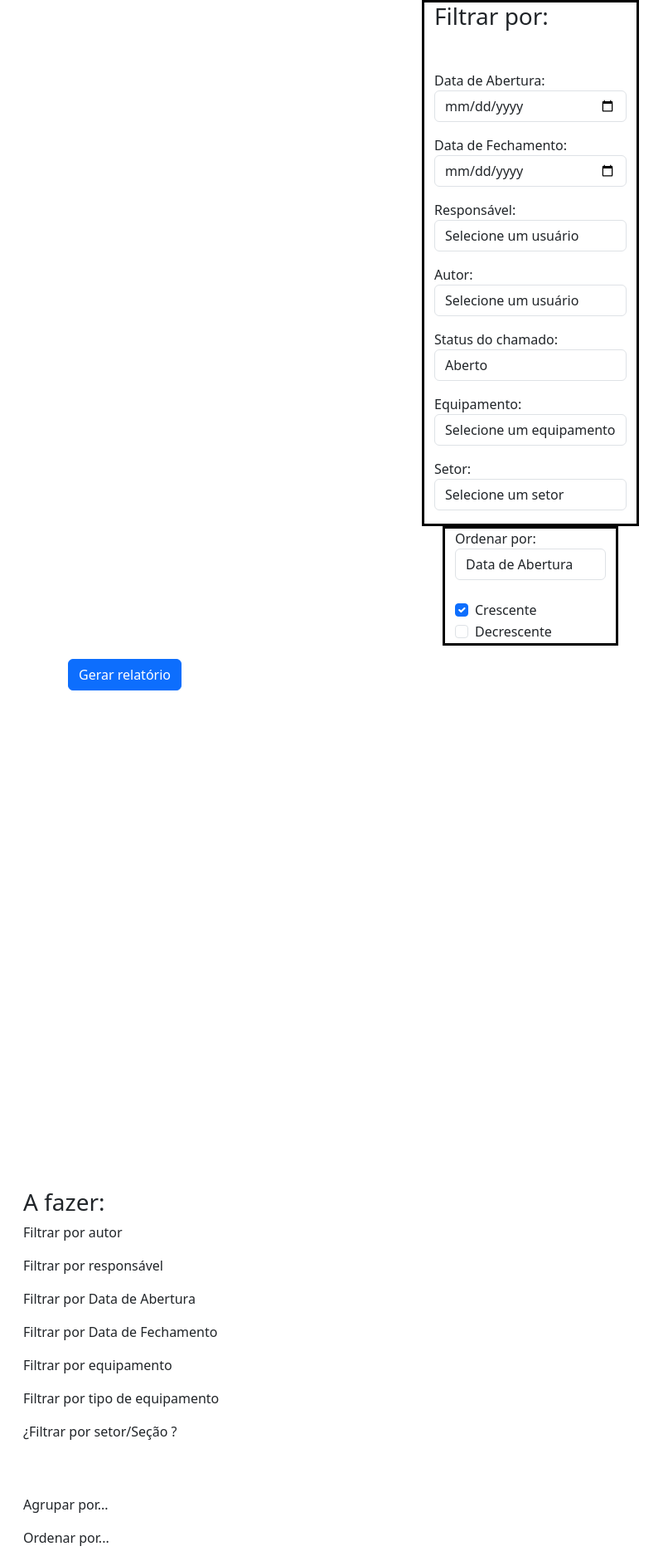
After one commit to LucasEduardo4/SIASB_HTML, a PHP site: page /relatorios/index.html in a window 1280 px wide. The commit adds this page. Shown: the whole page at 83% size, without its empty margins (0-806 px from the left). Run offline with PHP 8.4, Linux system fonts and the light colour scheme.

Commit message:
final_update

```diff
--- a/Cadastro.html
+++ b/Cadastro.html
@@ -95,7 +95,7 @@
         var ultimoNome = nomes[nomes.length - 1];
 
         // Unir o primeiro e o último nome com '_'
-        var nomeCompleto = primeiroNome + '_' + ultimoNome;
+        var nomeCompleto = primeiroNome + '' + ultimoNome;
 
         return nomeCompleto;
         }
--- a/Configs/ConfigSetor/ConfigSetor.html
+++ b/Configs/ConfigSetor/ConfigSetor.html
@@ -91,7 +91,7 @@
             var consultaUnica = 1;
             if(controle == 1){
             var novo = document.getElementById("novo");
-            novo.innerHTML = "Cadastrar nova seção : <i class='bi bi-dash-circle'></i>"
+            novo.innerHTML = "Cadastrar novo Setor : <i class='bi bi-dash-circle'></i>"
 
             if(consultaUnica == 1){
 
--- a/Configs/Consultas/Pessoa.html
+++ b/Configs/Consultas/Pessoa.html
@@ -281,7 +281,7 @@
             var ultimoNome = nomes[nomes.length - 1];
 
             // Unir o primeiro e o último nome com '_'
-            var nomeCompleto = primeiroNome + '_' + ultimoNome;
+            var nomeCompleto = primeiroNome + '' + ultimoNome;
 
             return nomeCompleto;
         }
--- a/Configs/index.html
+++ b/Configs/index.html
@@ -152,5 +152,4 @@
     </div>
     <script src="https://cdn.jsdelivr.net/npm/bootstrap@5.3.0/dist/js/bootstrap.bundle.min.js"></script>
 </body>
-
 </html>
--- a/VendoChamados.php
+++ b/VendoChamados.php
@@ -94,8 +94,8 @@ if ($_SERVER['REQUEST_METHOD'] === 'POST') {
                 // <div class='CamposResultados responsavel_tecnologia'> <h1 class='bi bi-gear' onclick='detalharChamado(this)'></h1> </div>
             }
         } else {
-            echo $sql;
-            echo "<br>";
+            // echo $sql;
+            // echo "<br>";
             echo "Nenhum resultado encontrado para este usuário.";
         }
     }
--- /dev/null
+++ b/relatorios/index.html
@@ -0,0 +1,106 @@
+<!DOCTYPE html>
+<html lang="en">
+
+<head>
+    <meta charset="UTF-8">
+    <meta name="viewport" content="width=device-width, initial-scale=1.0">
+    <script src="/siasb_html/flowSite/verificaSessao.js"></script>
+    <link rel="stylesheet" href="../sidebars/bootstrap.min.css">
+    <link rel="icon" href="../icons/warning.png" sizes="192x192" />
+    <title>Relatórios</title>
+
+    <style>
+        .esse {
+            border: solid 3px black;
+        }
+    </style>
+</head>
+
+<body>
+    <div class="container container-fluid esse" style="margin: auto; max-width: fit-content;">
+        <div class="mb-5">
+            <h3>Filtrar por:</h3>
+        </div>
+        <div class="my-3">
+            <label for="filtroDataAbertura">Data de Abertura:</label>
+            <input type="date" name="filtroDataAbertura" id="filtroDataAbertura" class="form-control">
+        </div>
+        <div class="my-3">
+            <label for="filtroDataFechamento">Data de Fechamento:</label>
+            <input type="date" name="filtroDataFechamento" id="filtroDataFechamento" class="form-control">
+        </div>
+        <div class="my-3">
+            <label for="filtroResponsavel">Responsável:</label>
+            <select name="filtroResponsavel" id="filtroResponsavel" class="form-control">
+                <option value="">Selecione um usuário</option>
+            </select>
+        </div>
+        <div class="my-3">
+            <label for="filtroAutor">Autor:</label>
+            <select name="filtroAutor" id="filtroAutor" class="form-control">
+                <option value="">Selecione um usuário</option>
+            </select>
+        </div>
+        <div class="my-3">
+            <label for="filtroTipo">Status do chamado:</label>
+            <select name="filtroTipo" id="filtroTipo" class="form-control">
+                <option value="1">Aberto</option>
+                <option value="2">Andamento</option>
+                <option value="3">Pendente</option>
+                <option value="4">Fechado</option>
+                <option value="5">TODOS</option>
+            </select>
+        </div>
+        <div class="my-3">
+            <label for="filtroEquipamento">Equipamento:</label>
+            <select name="filtroEquipamento" id="filtroEquipamento" class="form-control">
+                <option value="">Selecione um equipamento</option>
+            </select>
+        </div>
+        <div class="my-3">
+            <label for="filtroSetor">Setor:</label>
+            <select name="filtroSetor" id="filtroSetor" class="form-control">
+                <option value="">Selecione um setor</option>
+            </select>
+        </div>
+    </div>
+
+    <div class="container container-fluid esse" style="margin: auto; max-width: fit-content;">
+        <label for="ordenar">Ordenar por:</label>
+        <select name="ordenar" id="ordenar" class="form-control">
+            <option value="1">Data de Abertura</option>
+            <option value="2">Data de Fechamento</option>
+            <option value="3">Status</option>
+        </select>
+        <br>
+        <div class="form-check">
+            <input type="checkbox" id="crescente" class="form-check-input" checked>
+            <label for="crescente" class="form-check-label">Crescente</label>
+        </div>
+        <div class="form-check">
+            <input type="checkbox" id="decrescente" class="form-check-input">
+            <label for="decrescente" class="form-check-label">Decrescente</label>
+        </div>
+    </div>
+
+    <div class="container">
+        <button class="btn btn-primary mt-3">Gerar relatório</button>
+    </div>
+
+    <footer>
+        <div class="container mx-3 footer footer" style="margin-top: 600px;">
+            <h3>A fazer:</h3>
+            <p>Filtrar por autor</p>
+            <p>Filtrar por responsável</p>
+            <p>Filtrar por Data de Abertura</p>
+            <p>Filtrar por Data de Fechamento</p>
+            <p>Filtrar por equipamento</p>
+            <p>Filtrar por tipo de equipamento</p>
+            <p>¿Filtrar por setor/Seção ?</p>
+            <p><br><br>Agrupar por...</p>
+            <p>Ordenar por...</p>
+        </div>
+    </footer>
+</body>
+
+</html>
```
Also changed, not shown: Configs/ConfigStatus/delete.html (deleted, +0 -25 lines), Configs/tests.html (deleted, +0 -35 lines), relatorios/main.php (+27 -21 lines), relatorios/relatorio1.php (added, +142 -0 lines).
